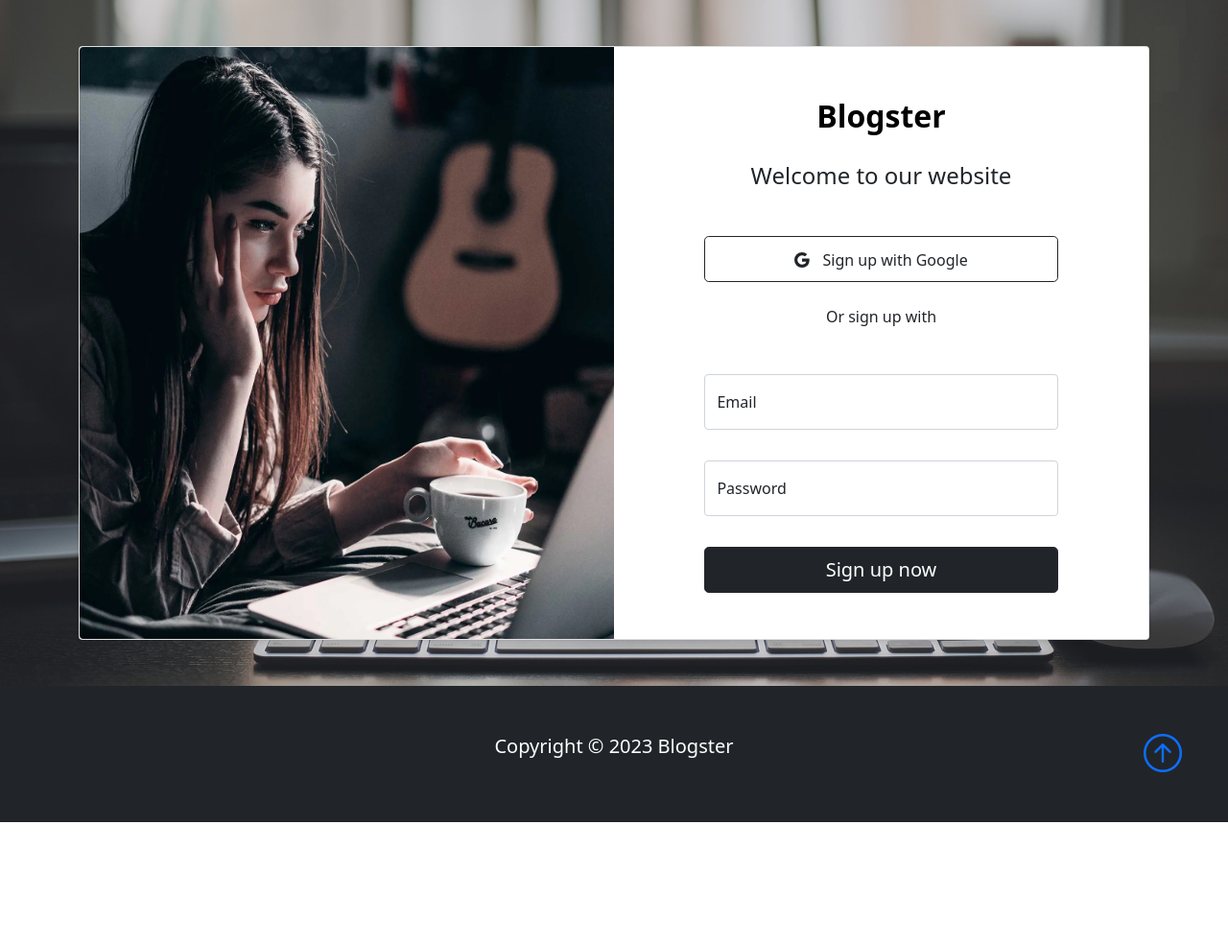
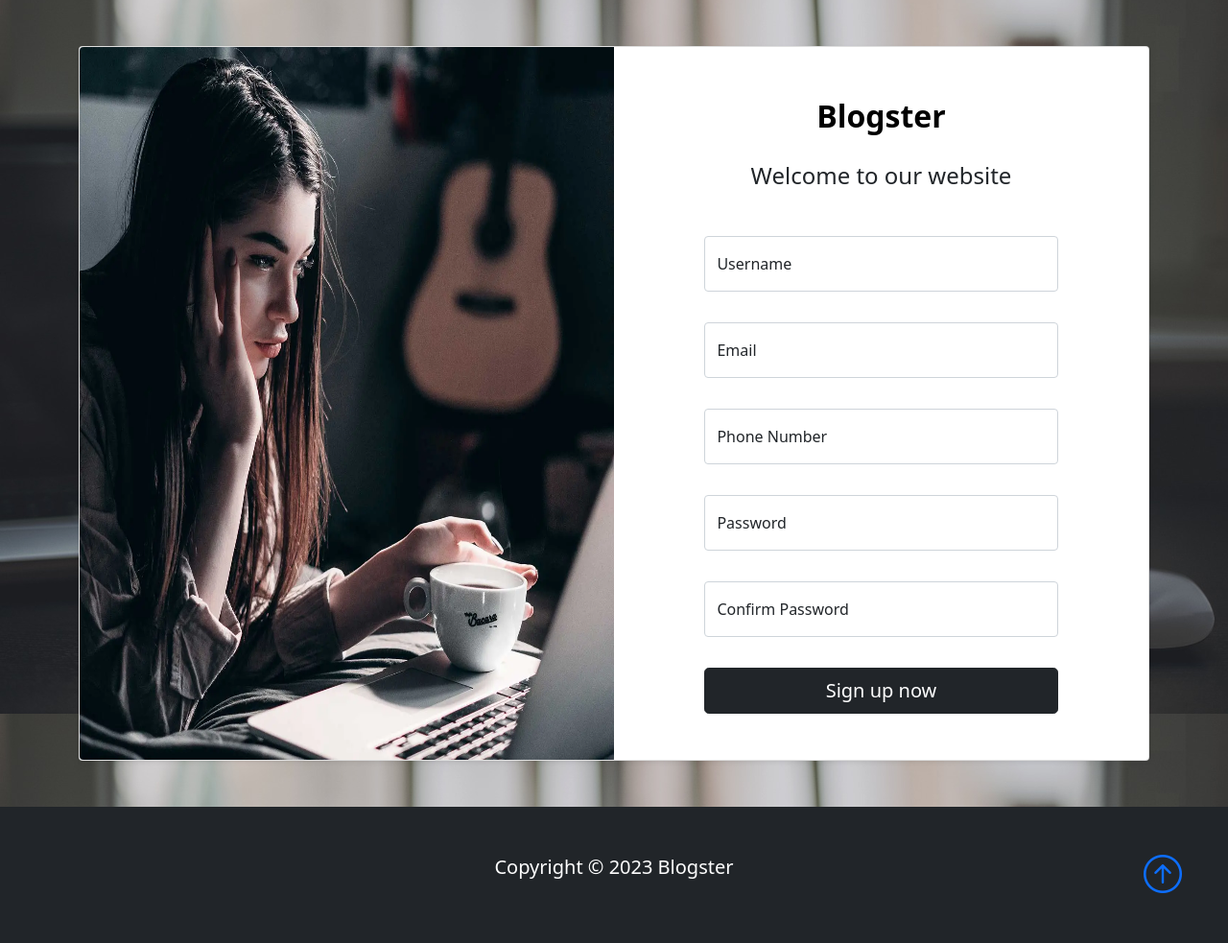
Before and after one commit to Mahmoud-T-Almetwally/Blogster, a Flask app: page /signup in a window 1280 px wide. Shown: the part 56-1039 px from the top of the page at 96% size. Before the commit the page ends 913 px from the top, so only its background shows below. Run offline with Flask 3, Linux system fonts and the light colour scheme.

Commit message:
Added Register Functionality

```diff
--- a/app.py
+++ b/app.py
@@ -1,5 +1,5 @@
 from flask import Flask, render_template, url_for, request, redirect
-from utils import validate_login
+from utils import validate_login, username_availabe, match_passwords, email_availble, register_user
 
 app = Flask(__name__)
 
@@ -10,7 +10,7 @@ def index():
     else:
         return render_template('index.html')
 
-@app.route('/login', methods=["GET", "POST"])
+@app.route('/login', methods=['GET', "POST"])
 def login():
     if request.method == "POST":
         valid, user = validate_login(request.form['email'], request.form['password'])
@@ -18,6 +18,7 @@ def login():
             resp = redirect(url_for('index'))
             resp.set_cookie('LoggedIn', 'True')
             resp.set_cookie('Username', user[1])
+            resp.set_cookie('User_id', user[0])
             return resp
     return render_template('login.html')
 
@@ -28,12 +29,29 @@ def contact():
     else:
         return render_template('contact.html')
 
-@app.route('/signup')
+@app.route('/signup', methods=['GET', 'POST'])
 def signup():
-    if bool(request.cookies.get('LoggedIn')):
-        return render_template('signup.html', LoggedIn=bool(request.cookies.get('LoggedIn')), Username="Hello, " + request.cookies.get('Username'))
+    if request.method == "POST":
+        if not username_availabe(request.form['username']):
+            return render_template('signup.html', user_not_avail=True)
+
+        if not match_passwords(request.form['password'], request.form['conf_password']):
+            return render_template('signup.html', passwords_dont_match=True)
+
+        if not email_availble(request.form['email']):
+            return render_template('signup.html', email_taken = True)
+
+        register_user(request.form['username'], request.form['password'], request.form['number'], request.form['email'])
+        _, user = validate_login(request.form['email'], request.form['password'])
+        resp = redirect(url_for('index'))
+        resp.set_cookie('LoggedIn', 'True')
+        resp.set_cookie('Username', user[1])
+        resp.set_cookie('User_id', str(user[0]))
+        return resp
     else:
         return render_template('signup.html')
+
+
 
 @app.route('/about')
 def about():
@@ -42,12 +60,6 @@ def about():
     else:
         return render_template('about.html')
 
-@app.route('/Post/<int:post_id>')
-def get_post(post_id):
-    if bool(request.cookies.get('LoggedIn')):
-        return render_template('Post.html', LoggedIn=bool(request.cookies.get('LoggedIn')), Username="Hello, " + request.cookies.get('Username'))
-    else:
-        return render_template('Post.html')
 
 @app.route('/Profile')
 def Profile():
@@ -61,7 +73,16 @@ def Logout():
     resp = redirect(url_for('index'))
     resp.delete_cookie("Username")
     resp.delete_cookie('LoggedIn')
+    resp.delete_cookie('User_id')
     return resp
+
+@app.route('/Post/<int:post_id>')
+def get_post(post_id):
+
+    if bool(request.cookies.get('LoggedIn')):
+        return render_template('Post.html', LoggedIn=bool(request.cookies.get('LoggedIn')), Username="Hello, " + request.cookies.get('Username'))
+    else:
+        return render_template('Post.html')
 
 if __name__ == "__main__":
     app.run(debug=True)
--- a/templates/signup.html
+++ b/templates/signup.html
@@ -29,7 +29,7 @@
                       </div>
                     </div>
                   </div>
-                  <div class="row">
+                  <!-- <div class="row">
                     <div class="col-12">
                       <div class="d-flex gap-3 flex-column">
                         <a href="#!" class="btn btn-lg btn-outline-dark">
@@ -41,19 +41,37 @@
                       </div>
                       <p class="text-center mt-4 mb-5">Or sign up with</p>
                     </div>
-                  </div>
-                  <form action="#!">
+                  </div> -->
+                  <form action="/signup" method="POST">
                     <div class="row gy-3 overflow-hidden">
                       <div class="col-12">
                         <div class="form-floating mb-3">
+                          <input type="text" class="form-control" name="username" id="username" placeholder="User Name" required>
+                          <label for="username" class="form-label">Username {% if user_not_avail %} <span class="form-label text-danger">| Username Not Available </span> {% endif %}</label>
+                        </div>
+                      </div>
+                      <div class="col-12">
+                        <div class="form-floating mb-3">
                           <input type="email" class="form-control" name="email" id="email" placeholder="name@example.com" required>
-                          <label for="email" class="form-label">Email</label>
+                          <label for="email" class="form-label">Email {% if email_taken %} <span class="form-label text-danger">| Email Already Used </span> {% endif %} </label>
+                        </div>
+                      </div>
+                      <div class="col-12">
+                        <div class="form-floating mb-3">
+                          <input type="text" class="form-control" name="number" id="number" value="" placeholder="Phone Number" required>
+                          <label for="number" class="form-label">Phone Number</label>
                         </div>
                       </div>
                       <div class="col-12">
                         <div class="form-floating mb-3">
                           <input type="password" class="form-control" name="password" id="password" value="" placeholder="Password" required>
                           <label for="password" class="form-label">Password</label>
+                        </div>
+                      </div>
+                      <div class="col-12">
+                        <div class="form-floating mb-3">
+                          <input type="password" class="form-control" name="conf_password" id="conf_password" value="" placeholder="Confirm Password" required>
+                          <label for="conf_password" class="form-label">Confirm Password {% if passwords_dont_match %} <span class="form-label text-danger">| Passwords Don't Match </span> {% endif %} </label>
                         </div>
                       </div>
                       <div class="col-12">
```
Also changed, not shown: utils.py (+34 -0 lines), DB/blog.db.
